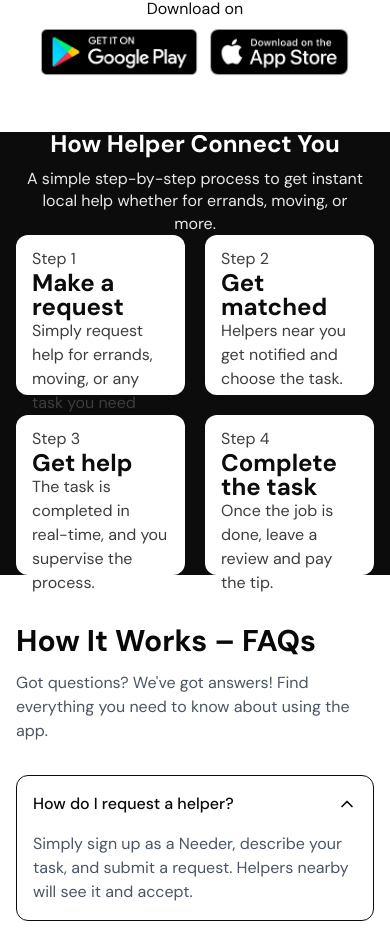
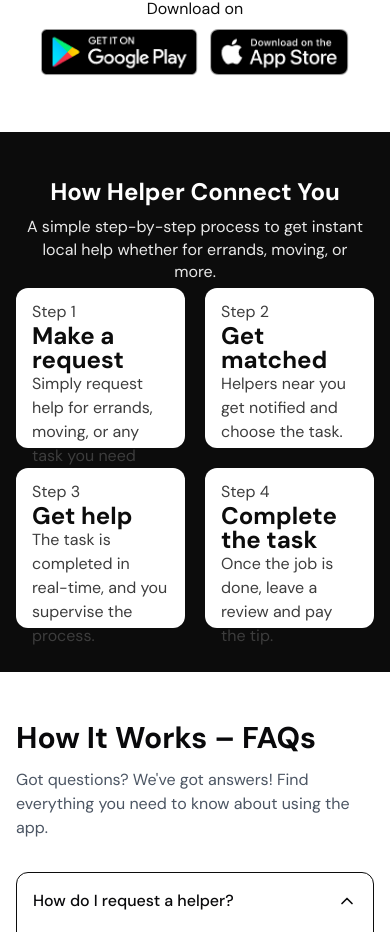
Before and after one commit to MehediMehad/horphe_ovono, a Next.js app: page / in a window 390 px wide. Shown: the part 3538-4470 px from the top of the page. Built offline with nearby package versions, Linux system fonts and the light colour scheme.

Commit message:
Helper Connect Section Update

```diff
--- a/src/components/modules/CommonLayout/Contact/LandingPage/HelperConnectSection.tsx
+++ b/src/components/modules/CommonLayout/Contact/LandingPage/HelperConnectSection.tsx
@@ -1,8 +1,8 @@
 const HelperConnectSection = () => {
   return (
-    <div className="bg-[#0C0C0C] md:h-[820px] flex flex-col justify-center items-center">
+    <div className="bg-[#0C0C0C] py-11 md:py-0 md:h-[820px] flex flex-col justify-center items-center">
       <div className="w-full max-w-[1200px] mx-auto text-white md:h-[680px] flex flex-col justify-between ">
-        <div className="w-full text-center flex flex-col items-center justify-center md:h-[112px]">
+        <div className="w-full text-center flex flex-col items-center justify-center h-[112px]">
           <h2 className="text-2xl md:text-[3rem] leading-[100%] font-bold tracking-[-2%] mb-3">
             How Helper Connect You
           </h2>
```
